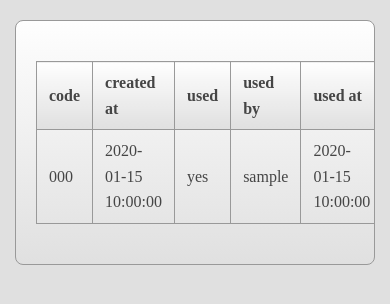
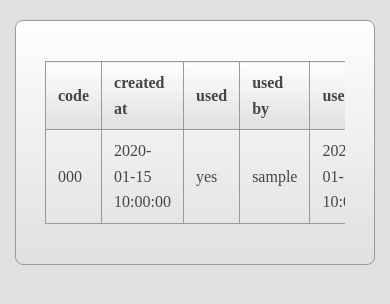
Before and after one commit to marcheesed/miaw, a Flask app: template templates/admin/all_invite_codes.html in a window 390 px wide. Shown: the part 49-353 px from the top of the page. Run offline with Flask 3, Linux system fonts and the light colour scheme; the template is opened without the code that fills it: values that come from a table or form of the project are taken from there, others are empty; tables that the repository leaves empty hold one stand-in row (values such as "Sample post").

Commit message:
mobile optimization

```diff
--- a/static/style.css
+++ b/static/style.css
@@ -352,6 +352,12 @@ h5 {
     display: flex;
 }
 
+.user-table {
+    width: 100%;
+    margin-bottom: 20px;
+    max-width: 800px;
+}
+
 @media (max-width: 568px) {
     #profile-flex {
         flex-direction: column;
@@ -365,6 +371,25 @@ h5 {
     .badges-container {
         margin-bottom: 20px;
     }
+
+    #flex-user-actions {
+        display: flex;
+        flex-direction: column;
+        align-items: center;
+    }
+
+    .user-table {
+        width: 100%;
+        max-width: 300px;
+        display: block;
+        overflow-x: auto;
+        overflow-y: auto;
+    }
+}
+
+#flex-user-actions {
+    display: flex;
+    gap: 10px;
 }
 
 .paste-card {
--- a/templates/admin/all_invite_codes.html
+++ b/templates/admin/all_invite_codes.html
@@ -3,7 +3,7 @@
 <html>
     <body>
         <div class="container-1">
-            <table border="1">
+            <table class="user-table">
                 <thead>
                     <tr>
                         <th>code</th>
--- a/templates/admin/users.html
+++ b/templates/admin/users.html
@@ -22,7 +22,7 @@
         border="1"
         cellpadding="8"
         cellspacing="0"
-        style="width: 100%; margin-bottom: 20px; max-width: 800px;"
+        class="user-table"
     >
         <thead>
             <tr>
@@ -45,6 +45,7 @@
                         {% for badge in item.user.badges %}
                         <span
                             style="
+                            margin-top: 10px;
                                 display: inline-block;
                             "
                         >
@@ -121,7 +122,7 @@
                 </td>
                 <td>{% if item.banned %} yes {% else %} nah {% endif %}</td>
                 <td>
-                    <div style="display: flex; gap: 10px">
+                    <div id="flex-user-actions">
                         {% if item.banned %}
                         <form
                             method="post"
```
Also changed, not shown: TODO.md (+1 -1 lines).
